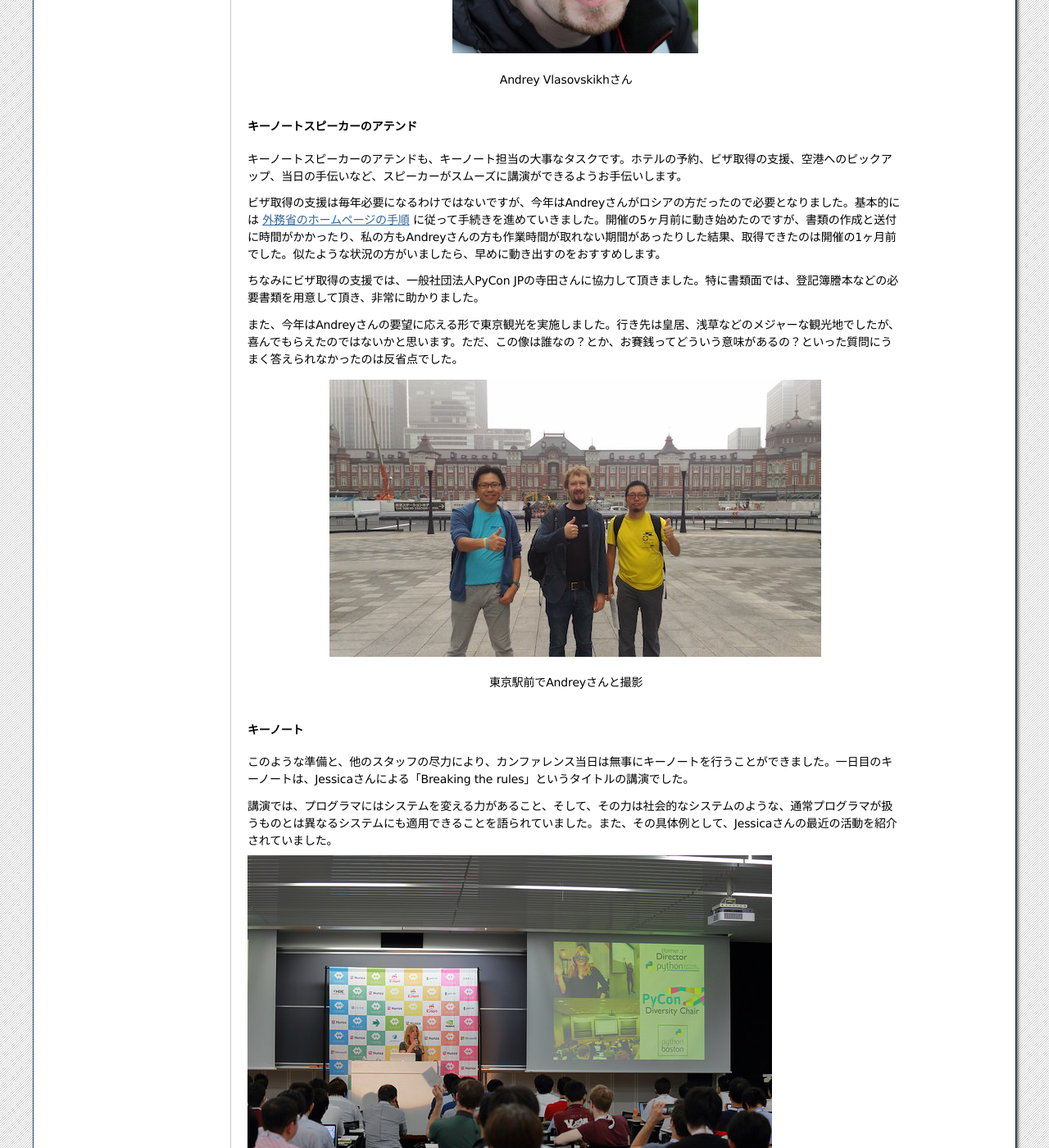
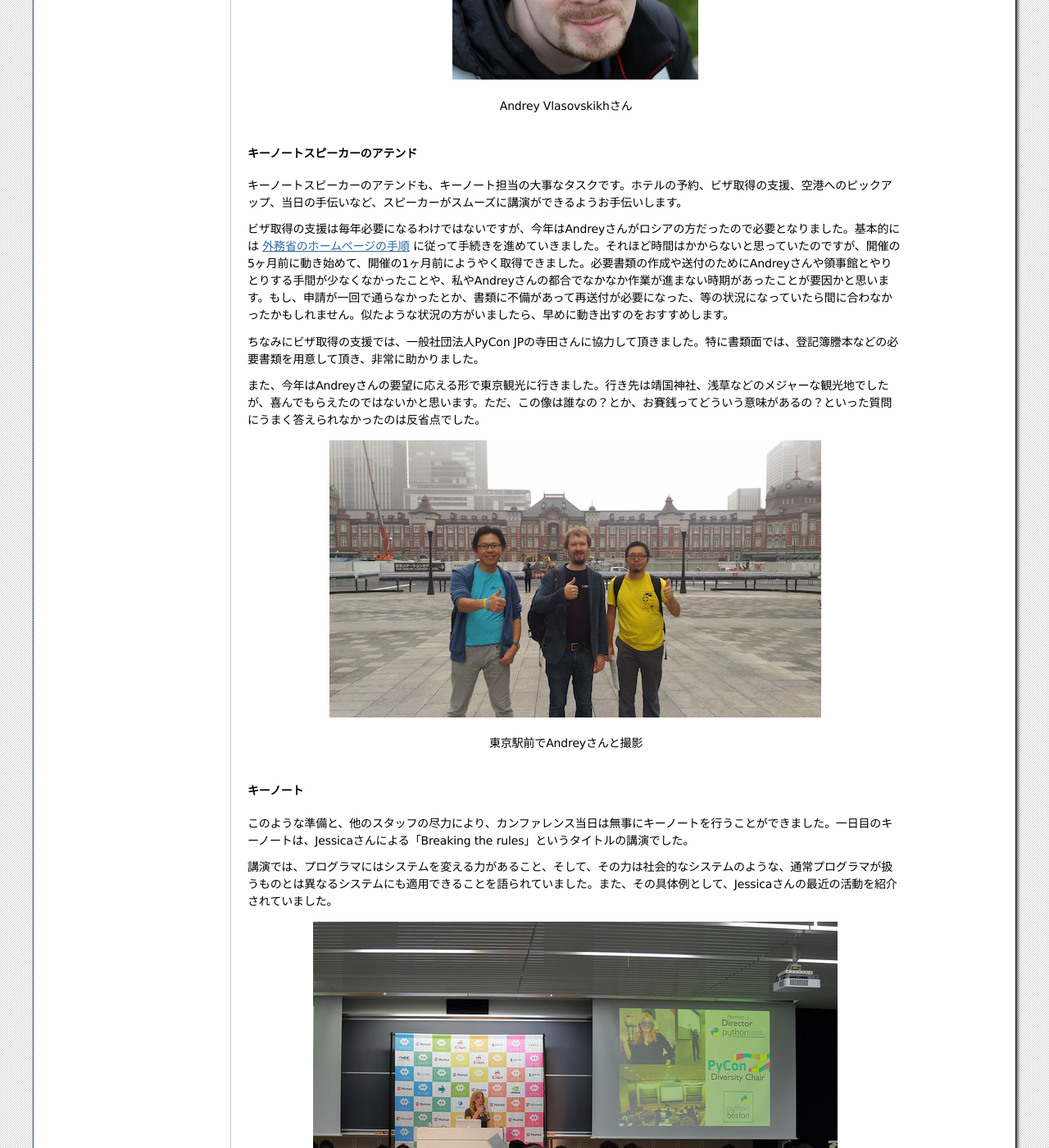
Before and after one commit to pyconjp/shoeisha2016, a Sphinx documentation site: the page built from source/afterreport_02_program.rst, in a window 1280 px wide and 1400 px high, scrolled down 1512 px. Shown: the whole window at 82% size. Built offline with Sphinx 7.4.7, drawn with Linux system fonts in a browser that asks for light colours; some of the changed text lies outside the part shown.

Commit message:
Improve the keynote part refering to the PR comments

```diff
--- a/source/afterreport_02_program.rst
+++ b/source/afterreport_02_program.rst
@@ -32,18 +32,20 @@ Youth Coder Workshop
 ---------------------
 .. sectionauthor:: Kishin Yagami
 
-キーノート担当の八神です。このセクションでは、キーノート担当のタスクと今年のキーノートの内容について、少しだけご紹介します。
+キーノート担当の八神です。このセクションでは、キーノート担当のタスクと今年のキーノートの内容についてご紹介します。
 
-キーノートスピーカーが決定するまで
+キーノートスピーカーが決まるまで
 ^^^^^^^^^^^^^^^^^^^^^^^^^^^^^^^^^^^^^^^
 
 キーノート担当の重要タスクの一つは、キーノートスピーカーの決定です。決定までは、スピーカー候補の提案募集、候補者への投票、スピーカー決めのミーティングというプロセスを経ます。候補となる方には多忙な方が少なくないため、半年前には決まるよう、早めに動き出します。
 
-スピーカー候補の提案募集では、「この人のキーノートが聞きたい！」という提案を広く集めます（ `ブログ記事 <http://pyconjp.blogspot.jp/2016/02/pycon-jp-2016-keynote-proposal.html>`_ ）。Python関連のメーリングリスト、PyCon JPブログ、Twitter等で告知し、PyCon JPスタッフでない方からの提案も広く集めます。
+まずスピーカー候補の提案募集では、「この人のキーノートが聞きたい！」という提案を広く集めます（ `ブログ記事 <http://pyconjp.blogspot.jp/2016/02/pycon-jp-2016-keynote-proposal.html>`_ ）。Python関連のメーリングリスト、PyCon JPブログ、Twitter等で告知し、PyCon JPスタッフでない方からの提案も広く集めます。
 
 余談ですが、募集をかけたところ、自らキーノートスピーカーとして名乗りを上げた方がいました。残念ながらその方はスピーカーとはなりませんでしたが、まさか自ら立候補する方がいるとは思わず、私にとって非常に印象深い出来事でした。
 
-スピーカー決めのミーティングでは、候補者への投票結果を考慮し、キーノートをお願いする人を決めます。票数だけでなく、こういうテーマはキーノートに良さそう、といった意見も考慮します。
+次に、スピーカー候補者への投票を受け付けます（ `ブログ記事 <http://pyconjp.blogspot.jp/2016/02/keynote-vote-and-comment.html>`_ ）。この投票も、PyCon JPスタッフかどうかを問わず、広く受け付けています。
+
+そして、キーノートスピーカー決めのミーティングを開き、キーノートをお願いする人を決めます。得票数だけでなく、こういうテーマはキーノートに良さそう、といった意見も考慮します。
 
 キーノートは目玉イベントの一つであるせいか、このミーティングは毎年大変です。今年も一筋縄ではいかず、例えば投票結果の扱い方、PyCon JP 2016のテーマの反映について、関係者みんなが納得いくような形で決めていくことの難しさを感じました。
 
@@ -62,11 +64,11 @@ Youth Coder Workshop
 
 キーノートスピーカーのアテンドも、キーノート担当の大事なタスクです。ホテルの予約、ビザ取得の支援、空港へのピックアップ、当日の手伝いなど、スピーカーがスムーズに講演ができるようお手伝いします。
 
-ビザ取得の支援は毎年必要になるわけではないですが、今年はAndreyさんがロシアの方だったので必要となりました。基本的には `外務省のホームページの手順 <http://www.mofa.go.jp/mofaj/toko/visa/tanki/russia_nis.html>`_ に従って手続きを進めていきました。開催の5ヶ月前に動き始めたのですが、書類の作成と送付に時間がかかったり、私の方もAndreyさんの方も作業時間が取れない期間があったりした結果、取得できたのは開催の1ヶ月前でした。似たような状況の方がいましたら、早めに動き出すのをおすすめします。
+ビザ取得の支援は毎年必要になるわけではないですが、今年はAndreyさんがロシアの方だったので必要となりました。基本的には `外務省のホームページの手順 <http://www.mofa.go.jp/mofaj/toko/visa/tanki/russia_nis.html>`_ に従って手続きを進めていきました。それほど時間はかからないと思っていたのですが、開催の5ヶ月前に動き始めて、開催の1ヶ月前にようやく取得できました。必要書類の作成や送付のためにAndreyさんや領事館とやりとりする手間が少なくなかったことや、私やAndreyさんの都合でなかなか作業が進まない時期があったことが要因かと思います。もし、申請が一回で通らなかったとか、書類に不備があって再送付が必要になった、等の状況になっていたら間に合わなかったかもしれません。似たような状況の方がいましたら、早めに動き出すのをおすすめします。
 
 ちなみにビザ取得の支援では、一般社団法人PyCon JPの寺田さんに協力して頂きました。特に書類面では、登記簿謄本などの必要書類を用意して頂き、非常に助かりました。
 
-また、今年はAndreyさんの要望に応える形で東京観光を実施しました。行き先は皇居、浅草などのメジャーな観光地でしたが、喜んでもらえたのではないかと思います。ただ、この像は誰なの？とか、お賽銭ってどういう意味があるの？といった質問にうまく答えられなかったのは反省点でした。
+また、今年はAndreyさんの要望に応える形で東京観光に行きました。行き先は靖国神社、浅草などのメジャーな観光地でしたが、喜んでもらえたのではないかと思います。ただ、この像は誰なの？とか、お賽銭ってどういう意味があるの？といった質問にうまく答えられなかったのは反省点でした。
 
 .. figure:: /_static/afterreport_02_program/weekend_trip.jpg
 
@@ -79,18 +81,22 @@ Youth Coder Workshop
 
 講演では、プログラマにはシステムを変える力があること、そして、その力は社会的なシステムのような、通常プログラマが扱うものとは異なるシステムにも適用できることを語られていました。また、その具体例として、Jessicaさんの最近の活動を紹介されていました。
 
-.. image:: /_static/afterreport_02_program/jessica_keynote.jpg
+.. figure:: /_static/afterreport_02_program/jessica_keynote.jpg
+
+   Jessicaさんのキーノートの様子
 
 二日目のキーノートは、Andreyさんによる「What's New in Python 3.6」というタイトルの講演でした。講演では、Python 3.6で導入予定の機能として、Type Hintsや非同期処理に関する新機能を紹介されていました。
 
-.. image:: /_static/afterreport_02_program/andrey_keynote.jpg
+.. figure:: /_static/afterreport_02_program/andrey_keynote.jpg
+
+   Andreyさんのキーノートの様子
 
 より詳しい講演内容については、 `一日目はこちらの記事 <http://gihyo.jp/news/report/01/pyconjp2016/0001>`_ 、 `二日目はこちらの記事 <http://gihyo.jp/news/report/01/pyconjp2016/0002>`_ で紹介されています。
 
 まとめ
 ^^^^^^^^^^^^^^^^^^^^^^^^^
 
-キーノート担当のタスクと今年のキーノートの内容について少しご紹介しました。私は初めてのPyCon JPスタッフでしたが、思わぬ出会い、出来事が沢山あり、とても楽しめました。興味がありましたら、ぜひ `スタッフミーティング <http://pyconjp-staff.connpass.com/>`_ に顔を出してみてはいかがでしょうか？
+キーノート担当のタスクと今年のキーノートの内容についてご紹介しました。私は初めてのPyCon JPスタッフでしたが、思わぬ出会い、出来事が沢山あり、とても楽しめました。興味がありましたら、ぜひ `スタッフミーティング <http://pyconjp-staff.connpass.com/>`_ に顔を出してみてはいかがでしょうか？
 
 
 招待講演
```
